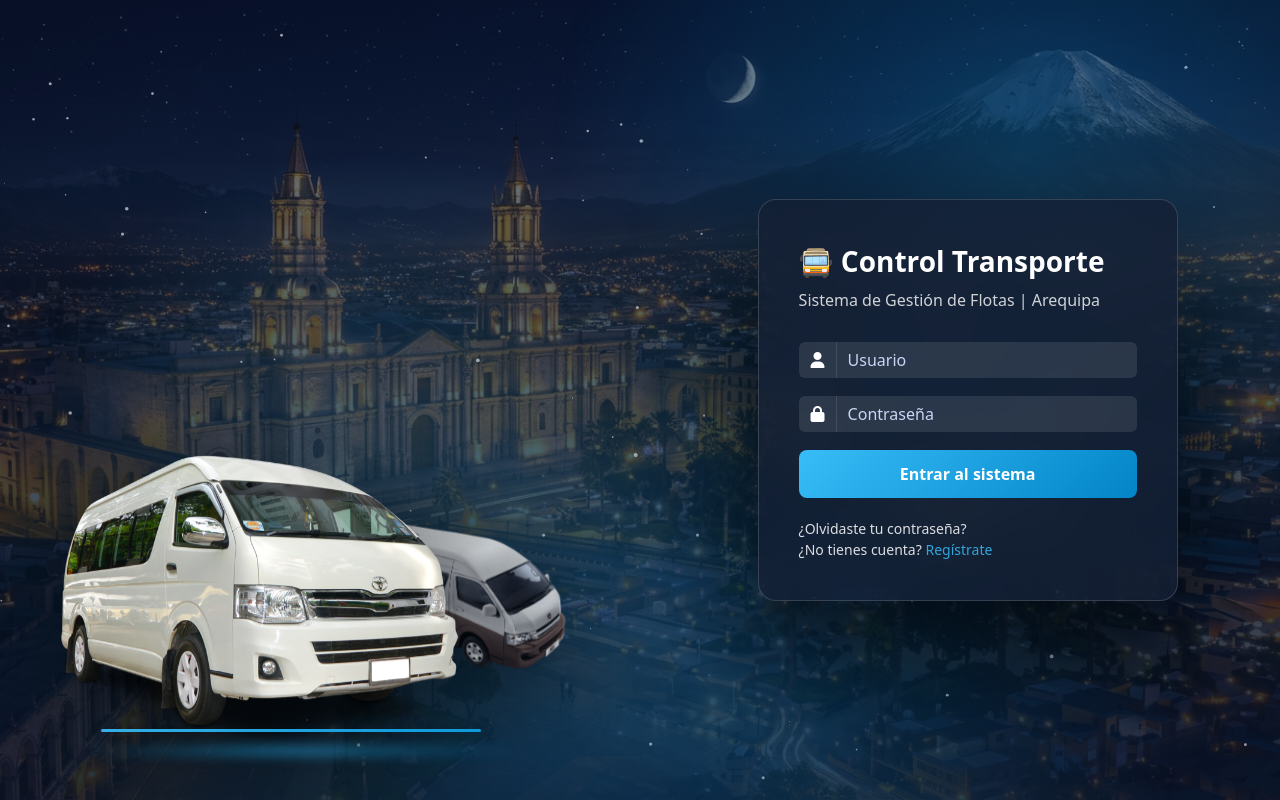
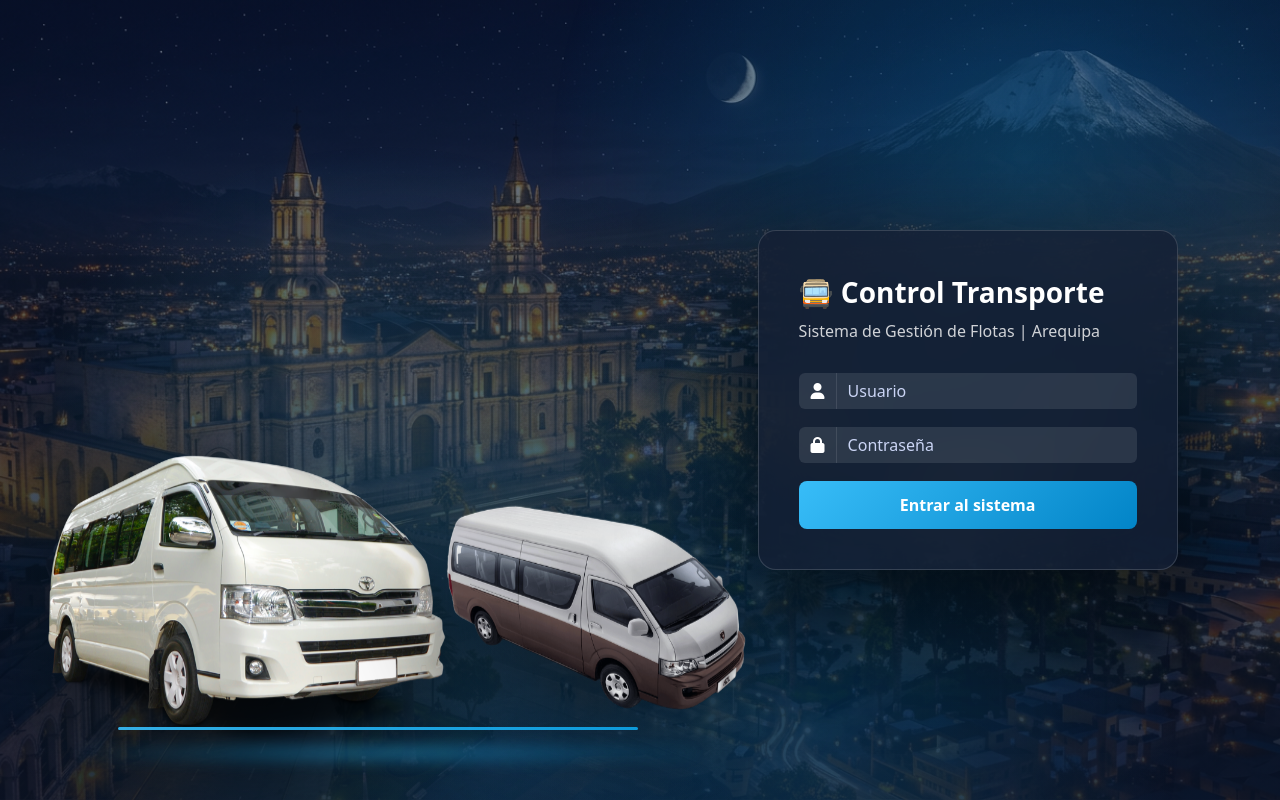
Before and after one commit to jhei-admin/control-trasporte, a Django app: page /login/ in a window 1280 px wide. Run offline with Django 5.2, Linux system fonts and the light colour scheme.

Commit message:
login mas limpio y pro

```diff
--- a/flota/flota_app/templates/login.html
+++ b/flota/flota_app/templates/login.html
@@ -68,68 +68,83 @@ z-index:1;
 100%{opacity:.6}
 }
 
-/* ---------- AREA VEHICULOS ---------- */
+/* ---------- VEHICLE AREA ---------- */
 
 .vehicle-area{
+
 position:absolute;
-left:4%;
+left:3%;
 bottom:6%;
-width:620px;
-height:320px;
+
+width:700px;
+height:300px;
+
 z-index:2;
+
 }
 
-/* ---------- VAN ATRAS ---------- */
-
-.van{
-position:absolute;
-left:260px;
-bottom:40px;
-width:300px;
-
-opacity:.85;
-
-transform:scale(.85);
-
-filter:blur(.2px) drop-shadow(0 25px 50px rgba(0,0,0,.6));
-
-animation:vanFloat 7s ease-in-out infinite;
-}
-
-@keyframes vanFloat{
-0%{transform:translateY(0) scale(.85)}
-50%{transform:translateY(-6px) scale(.85)}
-100%{transform:translateY(0) scale(.85)}
-}
-
-/* ---------- BUS PRINCIPAL ---------- */
+/* ---------- BUS ---------- */
 
 .bus{
+
 position:absolute;
 left:0;
 bottom:0;
+
 width:420px;
 
 filter:drop-shadow(0 35px 70px rgba(0,0,0,.8));
 
 animation:busFloat 6s ease-in-out infinite;
+
 }
 
 @keyframes busFloat{
+
 0%{transform:translateY(0)}
 50%{transform:translateY(-10px)}
 100%{transform:translateY(0)}
+
+}
+
+/* ---------- VAN ---------- */
+
+.van{
+
+position:absolute;
+
+left:380px;
+bottom:5px;
+
+width:360px;
+
+opacity:.95;
+
+filter:drop-shadow(0 35px 70px rgba(0,0,0,.7));
+
+animation:vanFloat 7s ease-in-out infinite;
+
+}
+
+@keyframes vanFloat{
+
+0%{transform:translateY(0)}
+50%{transform:translateY(-8px)}
+100%{transform:translateY(0)}
+
 }
 
 /* ---------- SUELO ---------- */
 
 .ground{
+
 position:absolute;
+
 left:40px;
-bottom:-5px;
+bottom:-8px;
 
-width:420px;
-height:12px;
+width:620px;
+height:14px;
 
 background:
 radial-gradient(ellipse at center,
@@ -137,36 +152,45 @@ rgba(56,189,248,.9),
 rgba(14,165,233,.4),
 transparent 80%);
 
-filter:blur(6px);
+filter:blur(8px);
 
 animation:groundPulse 3s infinite;
+
 }
 
 @keyframes groundPulse{
+
 0%{opacity:.5}
 50%{opacity:1}
 100%{opacity:.5}
+
 }
 
 /* ---------- LINEA GPS ---------- */
 
 .gps{
+
 position:absolute;
-left:50px;
-bottom:20px;
-width:380px;
+left:80px;
+bottom:22px;
+
+width:520px;
 height:3px;
 
 background:linear-gradient(90deg,#38bdf8,#0ea5e9);
+
 border-radius:10px;
 
 animation:gpsMove 2s infinite;
+
 }
 
 @keyframes gpsMove{
+
 0%{opacity:.3}
 50%{opacity:1}
 100%{opacity:.3}
+
 }
 
 /* ---------- LOGIN BOX ---------- */
@@ -176,9 +200,11 @@ animation:gpsMove 2s infinite;
 position:absolute;
 right:8%;
 top:50%;
+
 transform:translateY(-50%);
 
 width:420px;
+
 padding:40px;
 
 border-radius:18px;
@@ -196,24 +222,31 @@ color:white;
 animation:fade .8s ease;
 
 z-index:3;
+
 }
 
 @keyframes fade{
+
 from{opacity:0; transform:translateY(30px)}
 to{opacity:1; transform:translateY(0)}
+
 }
 
 /* ---------- TITULO ---------- */
 
 .logo{
+
 font-size:28px;
 font-weight:700;
 margin-bottom:6px;
+
 }
 
 .subtitle{
+
 opacity:.8;
 margin-bottom:30px;
+
 }
 
 /* ---------- INPUTS ---------- */
@@ -246,6 +279,7 @@ box-shadow:0 0 0 2px #38bdf8;
 /* ---------- BOTON ---------- */
 
 .btn-login{
+
 width:100%;
 padding:12px;
 
@@ -258,24 +292,14 @@ font-weight:600;
 color:white;
 
 transition:.25s;
+
 }
 
 .btn-login:hover{
+
 transform:translateY(-2px);
 box-shadow:0 10px 25px rgba(2,132,199,.5);
-}
 
-/* ---------- LINKS ---------- */
-
-.links{
-margin-top:20px;
-font-size:14px;
-opacity:.85;
-}
-
-.links a{
-color:#38bdf8;
-text-decoration:none;
 }
 
 /* ---------- RESPONSIVE ---------- */
@@ -300,17 +324,15 @@ width:90%;
 
 <body>
 
-<canvas id="particles"></canvas>
-
 <div class="city-light"></div>
 
 <!-- VEHICULOS -->
 
 <div class="vehicle-area">
 
+<img src="{% static 'img/combi.png' %}" class="bus">
+
 <img src="{% static 'img/van.png' %}" class="van">
-
-<img src="{% static 'img/combi.png' %}" class="bus">
 
 <div class="ground"></div>
 
@@ -340,12 +362,7 @@ Sistema de Gestión de Flotas | Arequipa
 <i class="fa fa-user"></i>
 </span>
 
-<input
-type="text"
-name="username"
-class="form-control"
-placeholder="Usuario"
-required>
+<input type="text" name="username" class="form-control" placeholder="Usuario" required>
 
 </div>
 
@@ -355,12 +372,7 @@ required>
 <i class="fa fa-lock"></i>
 </span>
 
-<input
-type="password"
-name="password"
-class="form-control"
-placeholder="Contraseña"
-required>
+<input type="password" name="password" class="form-control" placeholder="Contraseña" required>
 
 </div>
 
@@ -378,78 +390,7 @@ Usuario o contraseña incorrectos
 
 </form>
 
-<div class="links">
-
-¿Olvidaste tu contraseña?<br>
-¿No tienes cuenta? <a href="#">Regístrate</a>
-
 </div>
-
-</div>
-
-<script>
-
-/* PARTICULAS */
-
-const canvas = document.getElementById("particles");
-const ctx = canvas.getContext("2d");
-
-canvas.width = window.innerWidth;
-canvas.height = window.innerHeight;
-
-let particles=[];
-
-for(let i=0;i<80;i++){
-
-particles.push({
-
-x:Math.random()*canvas.width,
-y:Math.random()*canvas.height,
-r:Math.random()*2,
-d:Math.random()*1
-
-})
-
-}
-
-function draw(){
-
-ctx.clearRect(0,0,canvas.width,canvas.height);
-
-ctx.fillStyle="rgba(255,255,255,.6)";
-
-particles.forEach(p=>{
-
-ctx.beginPath();
-ctx.arc(p.x,p.y,p.r,0,Math.PI*2);
-ctx.fill();
-
-});
-
-update();
-
-}
-
-function update(){
-
-particles.forEach(p=>{
-
-p.y+=p.d;
-
-if(p.y>canvas.height){
-
-p.y=0;
-p.x=Math.random()*canvas.width;
-
-}
-
-})
-
-}
-
-setInterval(draw,33);
-
-</script>
 
 </body>
 </html>
```
